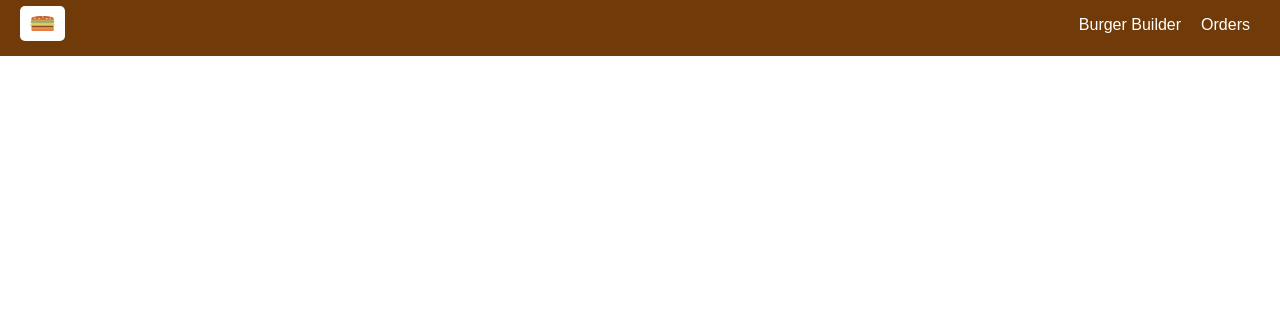
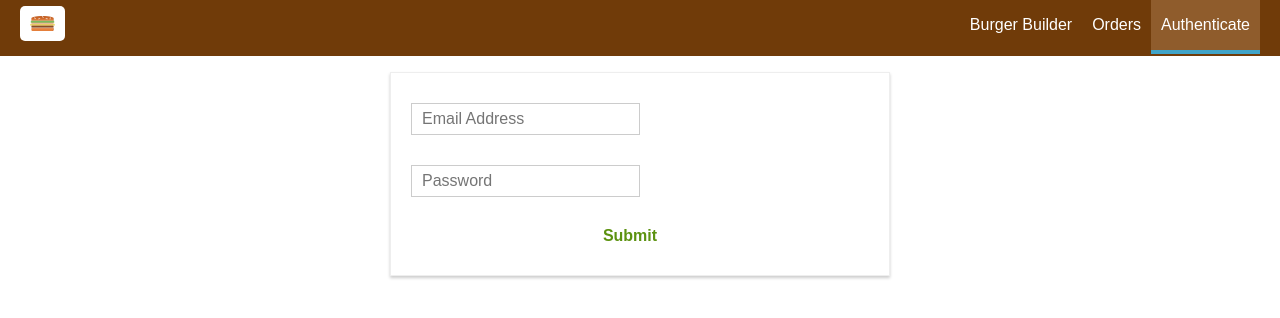
Before and after one commit to rumman0786/react-burger-builder, a React (Create React App) app: page /auth in a window 1280 px wide. Shown: the top 318 px of the page. Built offline with nearby package versions, Linux system fonts and the light colour scheme.

Commit message:
Added Authentication page, form, validation and navigation

```diff
--- a/src/App.js
+++ b/src/App.js
@@ -2,8 +2,9 @@
 import {Route, Switch} from 'react-router-dom'
 
 import Layout from './hoc/Layouts/Layouts';
-import BurgerBuilder from '../src/containers/BurgerBuilder/BurgerBuilder'
-import Checkout from '../src/containers/Checkout/Checkout'
+import BurgerBuilder from '../src/containers/BurgerBuilder/BurgerBuilder';
+import Auth from '../src/containers/Auth/Auth';
+import Checkout from '../src/containers/Checkout/Checkout';
 import Orders from './containers/Orders/Orders';
 
 class App extends Component {
@@ -13,6 +14,7 @@
         <Switch>
           <Route path="/checkout" component={Checkout}/>
           <Route path="/orders" component={Orders}/>
+          <Route path="/auth" component={Auth}/>
           <Route path="/" exact component={BurgerBuilder}/>
         </Switch>
       </Layout>
--- a/src/components/Navigation/NavigationItems/NavigationItems.js
+++ b/src/components/Navigation/NavigationItems/NavigationItems.js
@@ -14,7 +14,9 @@
             Orders
         </NavigationItem>
 
-
+        <NavigationItem url={'/auth'}>
+            Authenticate
+        </NavigationItem>
     </ul>
 );
 
--- /dev/null
+++ b/src/containers/Auth/Auth.js
@@ -0,0 +1,125 @@
+import React, { Component } from 'react';
+import Input from '../../components/UI/Input/Input';
+import Button from '../../components/UI/Button/Button';
+
+import styles from './Auth.module.css';
+
+class Auth extends Component {
+
+    state = {
+        controls: {
+            email: {
+                elementType: 'input',
+                elementConfig : {
+                    type: 'email',
+                    placeholder: 'Email Address'
+                },
+                value: '',
+                isValid: false,
+                touched: false,
+                errorMessage: 'Please enter a valid email',
+                validation: {
+                    required: true,
+                    isEmail: true
+                }
+            },
+            password: {
+                elementType: 'input',
+                elementConfig : {
+                    type: 'password',
+                    placeholder: 'Password'
+                },
+                value: '',
+                isValid: false,
+                touched: false,
+                errorMessage: 'Please enter a valid password',
+                validation: {
+                    required: true,
+                    minLength: 6
+                }
+            },
+
+        }
+    };
+
+    isValid(value, rules) {
+        let isValid = true;
+
+        if(rules.required) {
+            isValid = value.trim() !== '' && isValid;
+        }
+
+        if(rules.minLength) {
+            isValid = value.trim().length >= rules.minLength && isValid;
+        }
+
+        if(rules.maxLength) {
+            isValid = value.trim().length <= rules.maxLength && isValid;
+        }
+
+
+        if (rules.isEmail) {
+            const pattern = /[a-z0-9!#$%&'*+/=?^_`{|}~-]+(?:\.[a-z0-9!#$%&'*+/=?^_`{|}~-]+)*@(?:[a-z0-9](?:[a-z0-9-]*[a-z0-9])?\.)+[a-z0-9](?:[a-z0-9-]*[a-z0-9])?/;
+            isValid = pattern.test(value) && isValid
+        }
+
+        if (rules.isNumeric) {
+            const pattern = /^\d+$/;
+            isValid = pattern.test(value) && isValid
+        }
+
+        return isValid;
+    }
+
+
+    inputChangedHandler = (event, controlName) => {
+        const updatedControls = {
+            ...this.state.controls,
+            [controlName]: {
+                ...this.state.controls[controlName],
+                value: event.target.value,
+                isValid: this.isValid(event.target.value, this.state.controls[controlName].validation),
+                touched: true
+            }
+        }
+
+        this.setState({controls: updatedControls});
+    }
+
+    render() {
+        let formElements = [];
+        for(let key in this.state.controls) {
+            formElements.push({
+                id: key,
+                config: this.state.controls[key]
+            });
+        }
+
+        let form = (
+            <form onSubmit={this.orderHandler}>
+                {formElements.map(input => {
+                    return <Input
+                                key={input.id}
+                                elementType={input.config.elementType}
+                                elementConfig={input.config.elementConfig}
+                                value={input.config.value}
+                                invalid={!input.config.isValid}
+                                shouldValidate={input.config.validation}
+                                errorMessage={input.config.errorMessage}
+                                touched={input.config.touched}
+                                changed={(event) => this.inputChangedHandler(event, input.id)}/>
+                })}
+
+                <Button buttonType='Success'>Submit</Button>
+            </form>
+        );
+
+        return (
+            <div className={styles.Auth}>
+                {form}
+            </div>
+        );
+    }
+}
+
+export default Auth;
--- /dev/null
+++ b/src/containers/Auth/Auth.module.css
@@ -0,0 +1,15 @@
+.Auth {
+    margin: 20px auto;
+    width: 80%;
+    text-align: center;
+    box-shadow: 0 2px 3px #ccc;
+    border: 1px solid #eee;
+    padding: 10px;
+    box-sizing: border-box;
+}
+
+@media (min-width: 600px) {
+    .Auth {
+        width: 500px;
+    }
+}
```
